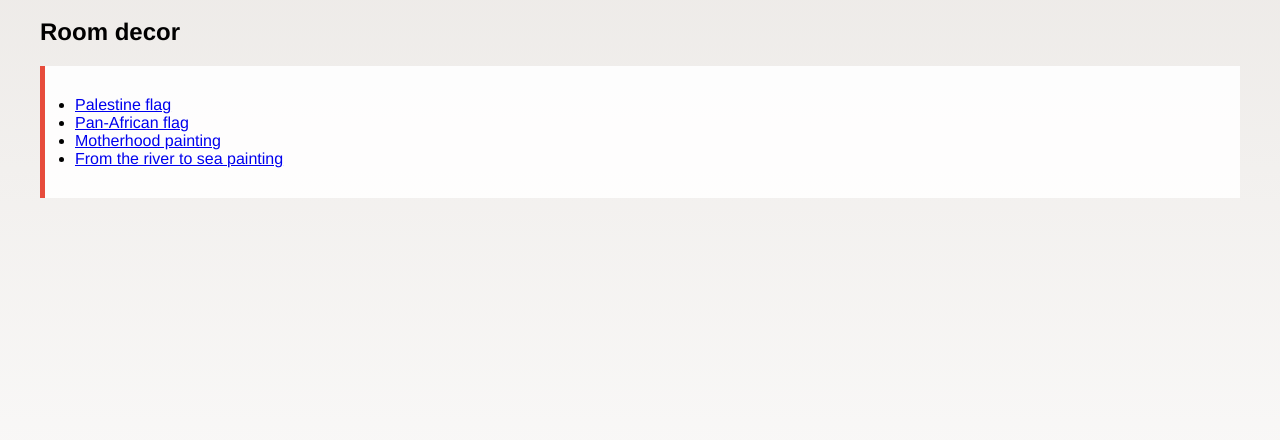
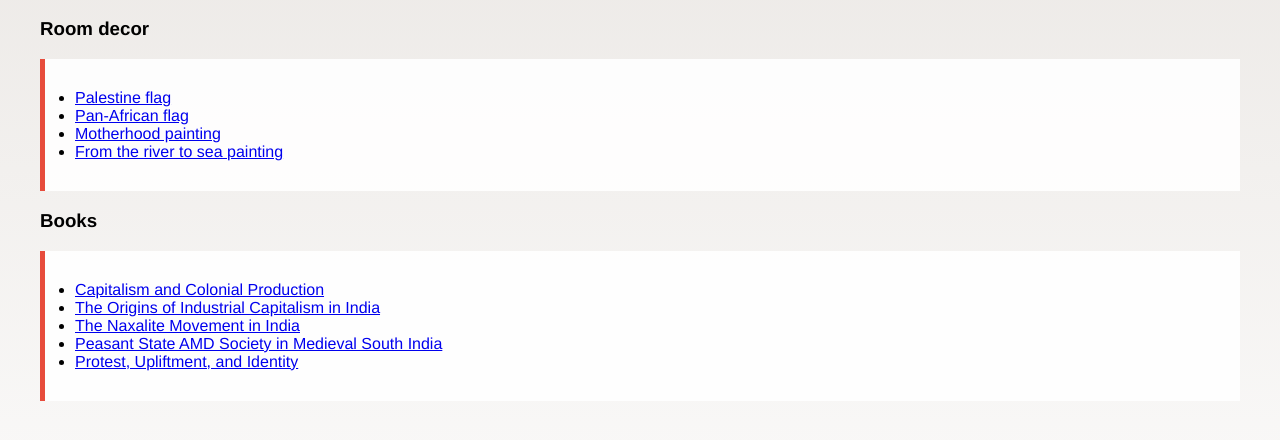
Before and after one commit to horadimapinduzi/anticolonialmarxism.github.io, a plain HTML site: page index.html in a window 1280 px wide. Shown: the part 86-526 px from the top of the page. Drawn offline with Linux system fonts and the light colour scheme.

Commit message:
added the books section

```diff
--- a/index.html
+++ b/index.html
@@ -5,12 +5,20 @@
   </head>
   <body>
     <h1>Welcome to my website!</h1>
-    <h2>Room decor</h2>
+    <h3>Room decor</h3>
     <ul>
       <li><a href="https://flagsforgood.com/products/palestine-flag?_pos=1&_sid=63717b93a&_ss=r&variant=44169930342645"> Palestine flag</a></li>
       <li><a href="https://flagsforgood.com/collections/flags/products/pan-african-flag?variant=42361745375477"> Pan-African flag </a></li>
       <li><a href="https://slimanmansour.com/product/motherhood-1976/"> Motherhood painting </a></li>
       <li><a href="https://slimanmansour.com/product/from-the-river-to-the-sea-2021/"> From the river to sea painting </a></li>
     </ul>
+    <h3> Books </h3>
+    <ul>
+      <li><a href="https://bookshop.org/p/books/capitalism-and-colonial-production-g-r-knight/c713f3656721e5f4?ean=9781032445236&next=t"> Capitalism and Colonial Production </a></li>
+      <li><a href="https://bookshop.org/p/books/the-origins-of-industrial-capitalism-in-india-business-strategies-and-the-working-classes-in-bombay-1900-1940-rajnarayan-chandavarkar/847f49c939d00024?ean=9780521525954&next=t"> The Origins of Industrial Capitalism in India </a></li>
+      <li><a href="https://bookshop.org/p/books/the-naxalite-movement-in-india-new-edition-prakash-singh/75b5675fbdedb6bd?ean=9788129134943&next=t"> The Naxalite Movement in India </a></li>
+      <li><a href="https://bookshop.org/p/books/peasant-state-amd-society-in-medieval-south-india-formerly-professor-of-history-school-of-oriental-and-african-studies-burton-stein/5d89aad7c38d1548?ean=9780195610659&next=t"> Peasant State AMD Society in Medieval South India </a></li>
+      <li><a href="https://bookshop.org/p/books/protest-upliftment-and-identity-rajbansis-and-namasudras-of-bengal-1872-1947-bipul-mandal/1f578b837072524c?ean=9781032405032&next=t"> Protest, Upliftment, and Identity </a></li>
+    </ul>
   </body>
 </html>
```
